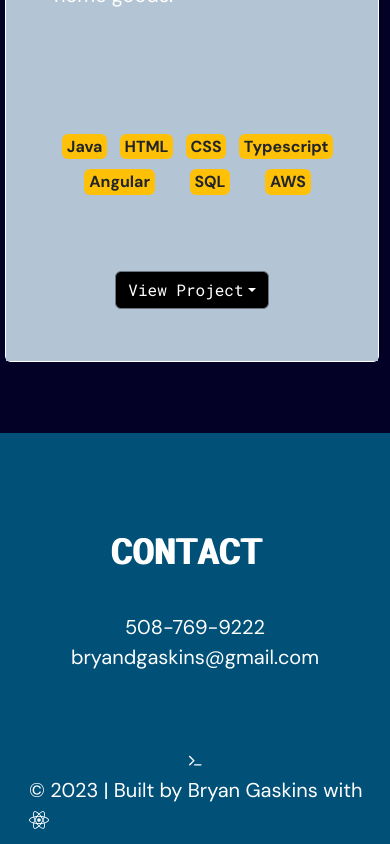
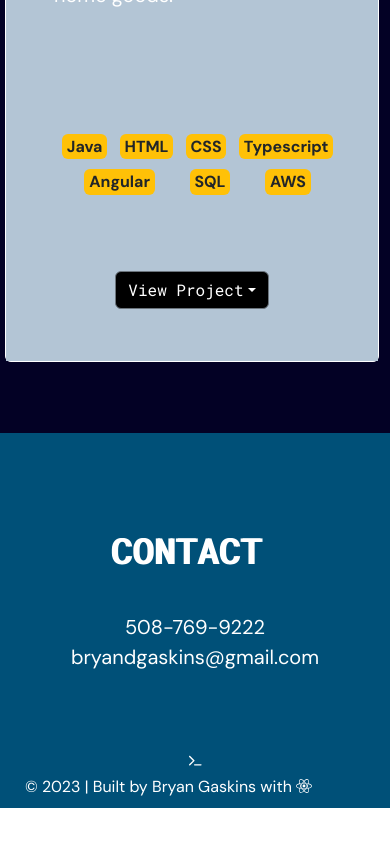
Before and after one commit to bgaskins/web_portfolio, a React (Create React App) app: page / in a window 390 px wide. Shown: the part 4124-4968 px from the top of the page. After the commit the page ends 4932 px from the top, so only its background shows below. Built offline with nearby package versions, Linux system fonts and the light colour scheme.

Commit message:
footer font-size fix

```diff
--- a/src/components/Footer/Footer.css
+++ b/src/components/Footer/Footer.css
@@ -43,4 +43,8 @@ h3 {
         padding: 20px;
         margin-top: 2em;
     }
+
+    .copyright {
+        font-size: 16px;
+    }
   }
```
